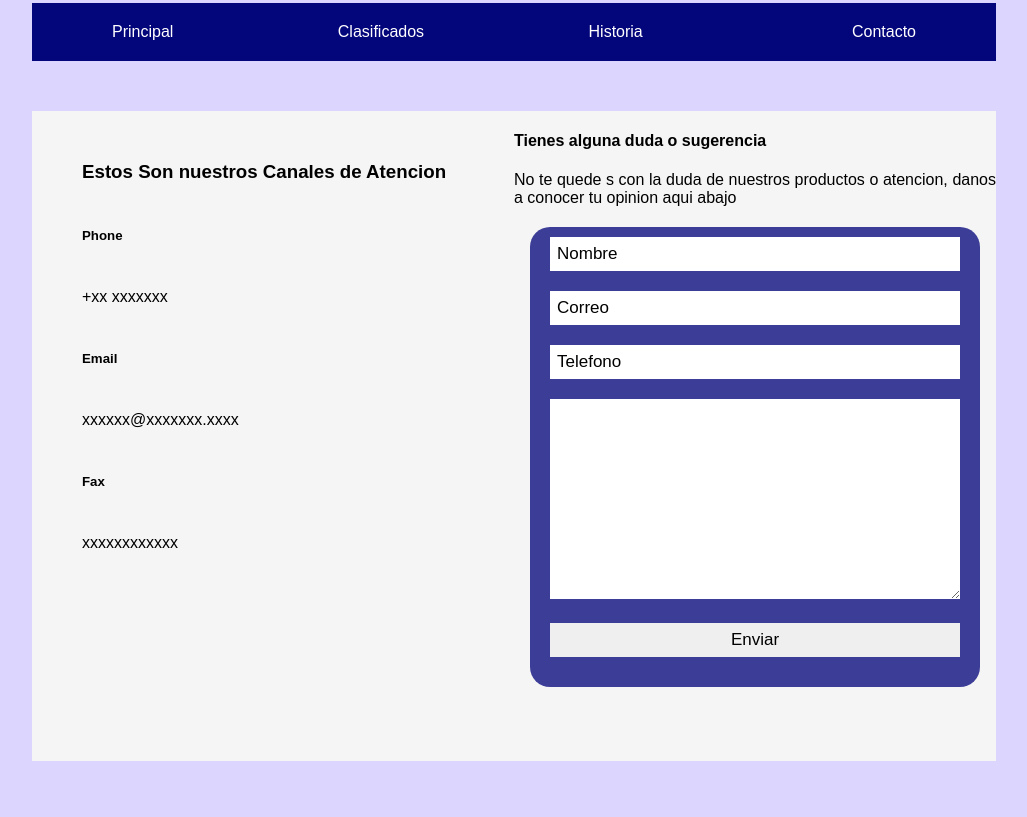
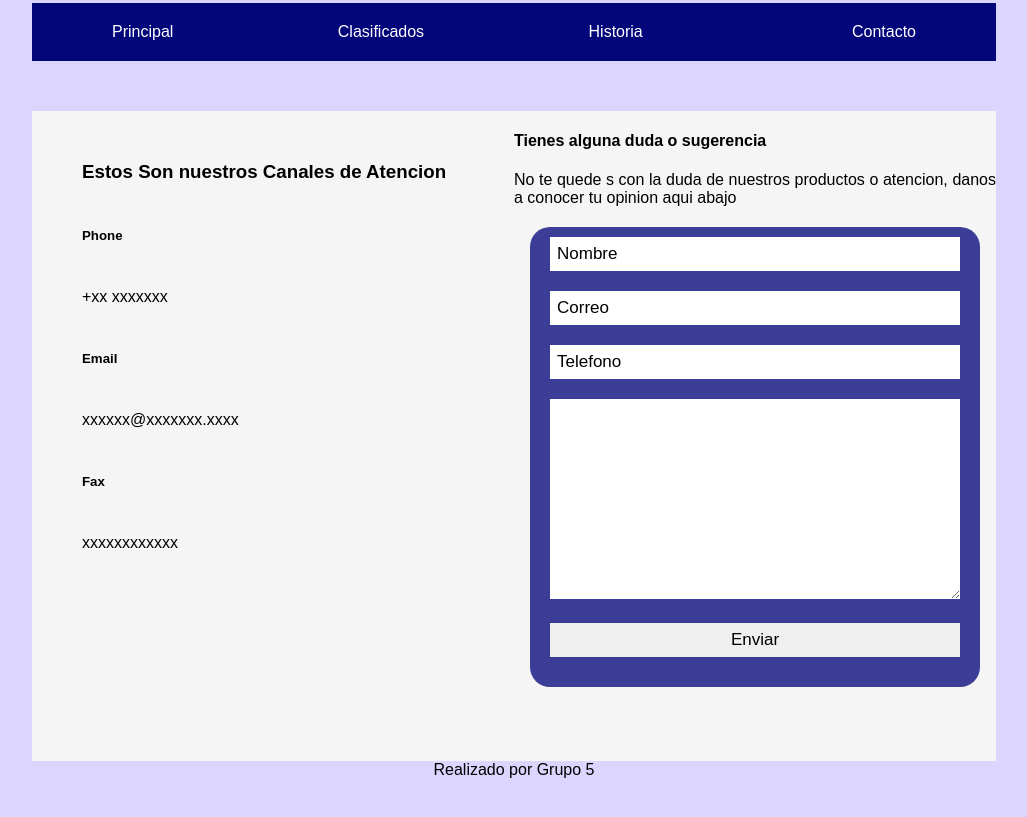
Before and after one commit to frankalonso1/pagina, a plain HTML site: page Contacto.html in a window 1280 px wide. Shown: the part 439-1256 px from the top of the page, without its empty margins (126-1153 px from the left). Drawn offline with Linux system fonts and the light colour scheme.

Commit message:
se añade footer a contactos

```diff
--- a/Contacto.html
+++ b/Contacto.html
@@ -60,5 +60,9 @@
 </form>
 </div>
 
+<footer>
+    <center>Realizado por Grupo 5</center>
+
+</footer>
 </body>
 </html>
```
